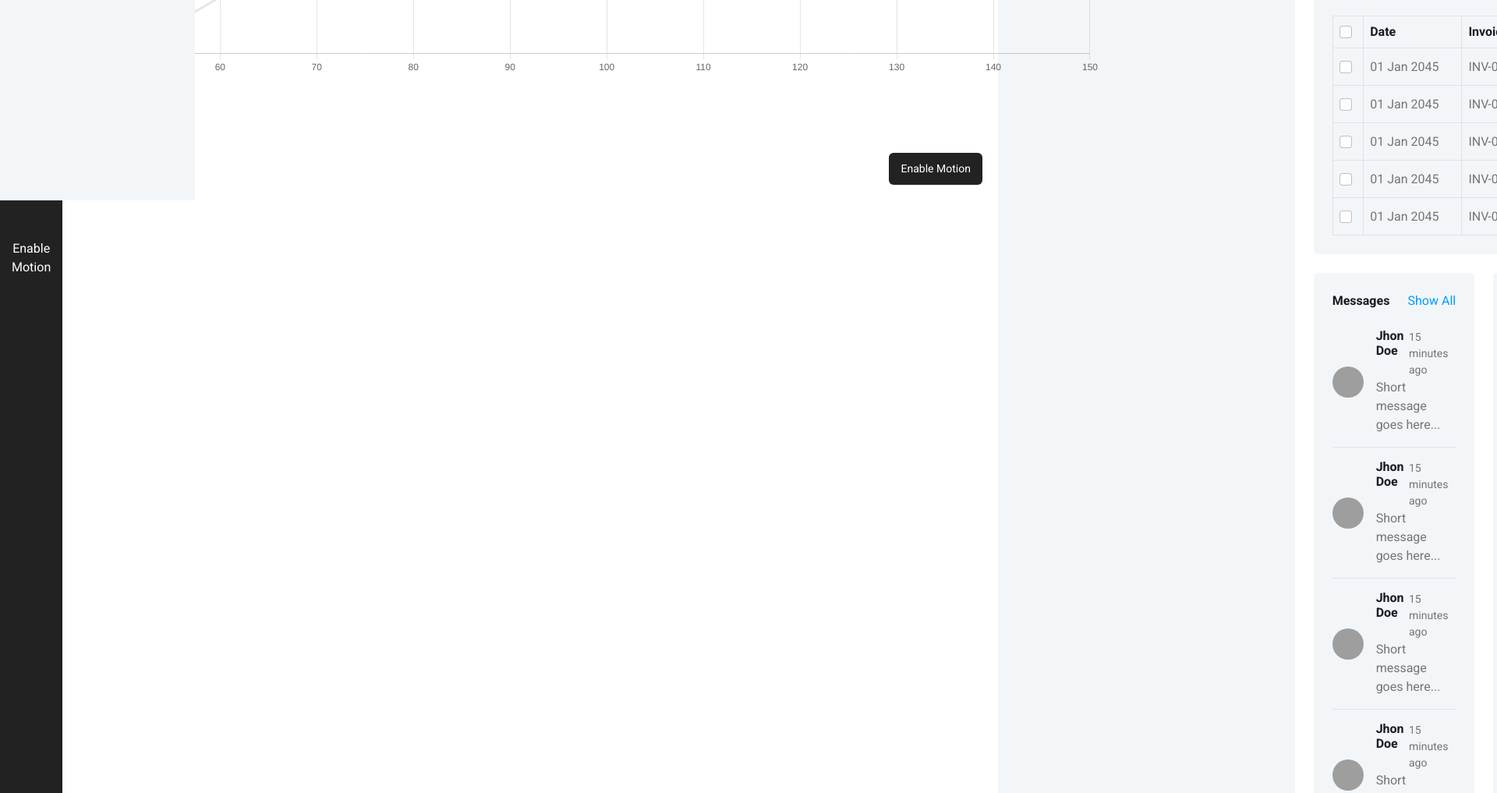
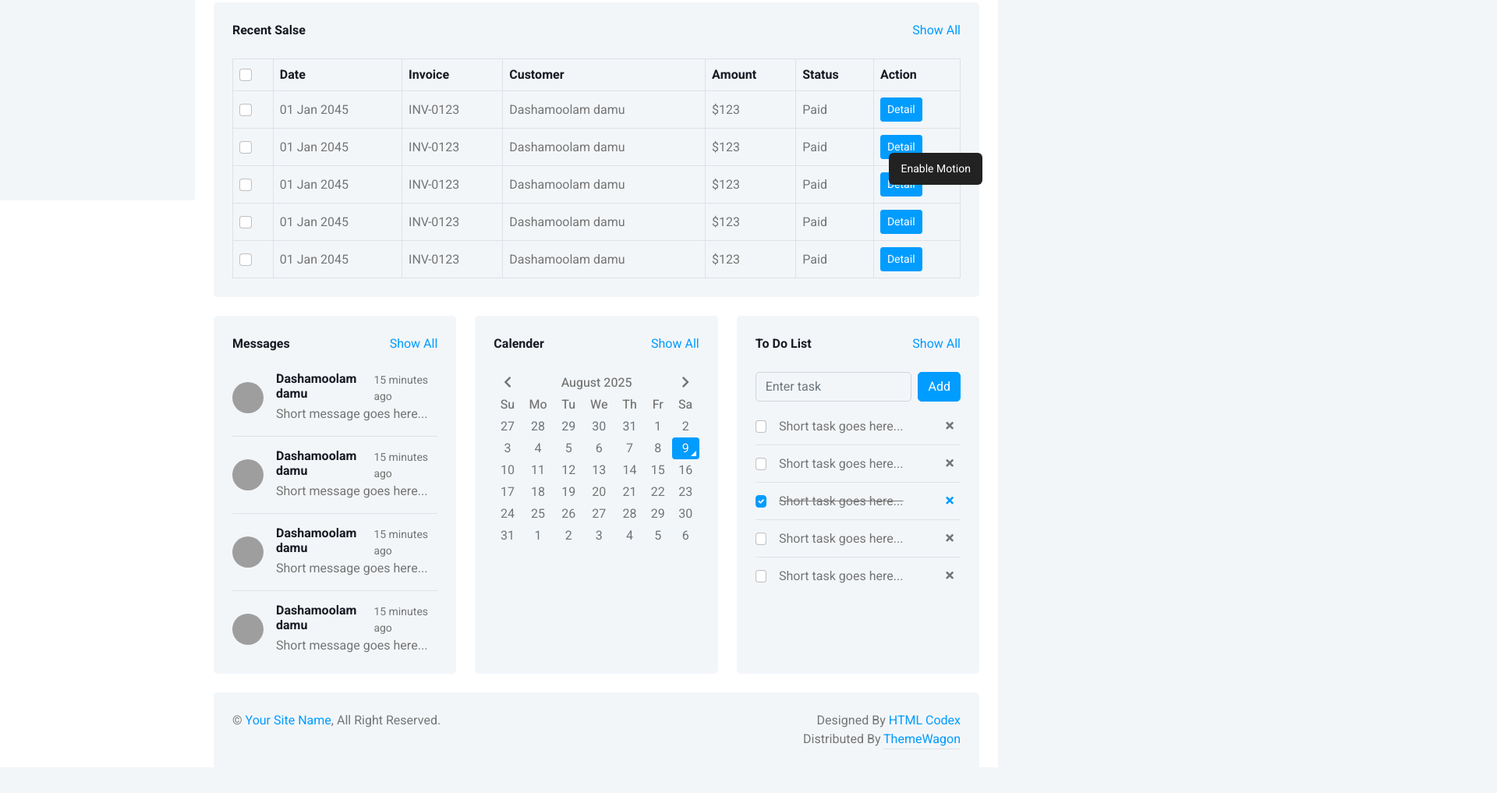
Before and after one commit to midhunnm/use, a plain HTML site: page index.html in a window 1280 px wide. Shown: the part 543-1560 px from the top of the page at 78% size, 1920 px wide, since content can reach past the window. After the commit the page ends 1527 px from the top, so only its background shows below. Drawn offline with nearby package versions, Linux system fonts and the light colour scheme; grey boxes are pictures that could not be loaded.

Commit message:
first commit

```diff
--- a/index.html
+++ b/index.html
@@ -40,19 +40,8 @@
             </div>
         </div>
         <!-- Spinner End -->
-<button id="motionButton" style="
-    padding: 10px 15px;
-    background: #222;
-    color: white;
-    border: none;
-    border-radius: 6px;
-    cursor: pointer;
-">
-    Enable Motion
-</button>
 
-    Enable Motion
-</button>
+
 
 
         <!-- Sidebar Start -->
@@ -98,7 +87,7 @@
             </nav>
         </div>
         <!-- Sidebar End -->
-        <canvas id="line-chart" width="400" height="200"></canvas>
+
 
 
         <!-- Content Start -->
@@ -125,7 +114,7 @@
                                 <div class="d-flex align-items-center">
                                     <img class="rounded-circle" src="https://encrypted-tbn0.gstatic.com/images?q=tbn:ANd9GcQobm_pUmVmjB-c6pblh9YRtW9BKXLb_-_9fQ&s" alt="" style="width: 40px; height: 40px;">
                                     <div class="ms-2">
-                                        <h6 class="fw-normal mb-0">Jhon send you a message</h6>
+                                        <h6 class="fw-normal mb-0">Damu send you a message</h6>
                                         <small>15 minutes ago</small>
                                     </div>
                                 </div>
@@ -135,7 +124,7 @@
                                 <div class="d-flex align-items-center">
                                     <img class="rounded-circle" src="https://encrypted-tbn0.gstatic.com/images?q=tbn:ANd9GcQobm_pUmVmjB-c6pblh9YRtW9BKXLb_-_9fQ&s" alt="" style="width: 40px; height: 40px;">
                                     <div class="ms-2">
-                                        <h6 class="fw-normal mb-0">Jhon send you a message</h6>
+                                        <h6 class="fw-normal mb-0">Damu send you a message</h6>
                                         <small>15 minutes ago</small>
                                     </div>
                                 </div>
@@ -145,7 +134,7 @@
                                 <div class="d-flex align-items-center">
                                     <img class="rounded-circle" src="https://encrypted-tbn0.gstatic.com/images?q=tbn:ANd9GcQobm_pUmVmjB-c6pblh9YRtW9BKXLb_-_9fQ&s" alt="" style="width: 40px; height: 40px;">
                                     <div class="ms-2">
-                                        <h6 class="fw-normal mb-0">Jhon send you a message</h6>
+                                        <h6 class="fw-normal mb-0">Damu send you a message</h6>
                                         <small>15 minutes ago</small>
                                     </div>
                                 </div>
@@ -180,7 +169,7 @@
                     </div>
                     <div class="nav-item dropdown">
                         <a href="#" class="nav-link dropdown-toggle" data-bs-toggle="dropdown">
-                            <img class="rounded-circle me-lg-2" src="img/user.jpg" alt="" style="width: 40px; height: 40px;">
+                            <img class="rounded-circle me-lg-2" src="https://encrypted-tbn0.gstatic.com/images?q=tbn:ANd9GcQobm_pUmVmjB-c6pblh9YRtW9BKXLb_-_9fQ&s" alt="" style="width: 40px; height: 40px;">
                             <span class="d-none d-lg-inline-flex">Dashamoolam Damu</span>
                         </a>
                         <div class="dropdown-menu dropdown-menu-end bg-light border-0 rounded-0 rounded-bottom m-0">
@@ -289,7 +278,7 @@
                                     <td><input class="form-check-input" type="checkbox"></td>
                                     <td>01 Jan 2045</td>
                                     <td>INV-0123</td>
-                                    <td>Jhon Doe</td>
+                                    <td>Dashamoolam damu</td>
                                     <td>$123</td>
                                     <td>Paid</td>
                                     <td><a class="btn btn-sm btn-primary" href="">Detail</a></td>
@@ -298,7 +287,7 @@
                                     <td><input class="form-check-input" type="checkbox"></td>
                                     <td>01 Jan 2045</td>
                                     <td>INV-0123</td>
-                                    <td>Jhon Doe</td>
+                                    <td>Dashamoolam damu</td>
                                     <td>$123</td>
                                     <td>Paid</td>
                                     <td><a class="btn btn-sm btn-primary" href="">Detail</a></td>
@@ -307,7 +296,7 @@
                                     <td><input class="form-check-input" type="checkbox"></td>
                                     <td>01 Jan 2045</td>
                                     <td>INV-0123</td>
-                                    <td>Jhon Doe</td>
+                                    <td>Dashamoolam damu</td>
                                     <td>$123</td>
                                     <td>Paid</td>
                                     <td><a class="btn btn-sm btn-primary" href="">Detail</a></td>
@@ -316,7 +305,7 @@
                                     <td><input class="form-check-input" type="checkbox"></td>
                                     <td>01 Jan 2045</td>
                                     <td>INV-0123</td>
-                                    <td>Jhon Doe</td>
+                                    <td>Dashamoolam damu</td>
                                     <td>$123</td>
                                     <td>Paid</td>
                                     <td><a class="btn btn-sm btn-primary" href="">Detail</a></td>
@@ -325,7 +314,7 @@
                                     <td><input class="form-check-input" type="checkbox"></td>
                                     <td>01 Jan 2045</td>
                                     <td>INV-0123</td>
-                                    <td>Jhon Doe</td>
+                                    <td>Dashamoolam damu</td>
                                     <td>$123</td>
                                     <td>Paid</td>
                                     <td><a class="btn btn-sm btn-primary" href="">Detail</a></td>
@@ -351,7 +340,7 @@
                                 <img class="rounded-circle flex-shrink-0" src="https://encrypted-tbn0.gstatic.com/images?q=tbn:ANd9GcQobm_pUmVmjB-c6pblh9YRtW9BKXLb_-_9fQ&s" alt="" style="width: 40px; height: 40px;">
                                 <div class="w-100 ms-3">
                                     <div class="d-flex w-100 justify-content-between">
-                                        <h6 class="mb-0">Jhon Doe</h6>
+                                        <h6 class="mb-0">Dashamoolam damu</h6>
                                         <small>15 minutes ago</small>
                                     </div>
                                     <span>Short message goes here...</span>
@@ -361,7 +350,7 @@
                                 <img class="rounded-circle flex-shrink-0" src="https://encrypted-tbn0.gstatic.com/images?q=tbn:ANd9GcQobm_pUmVmjB-c6pblh9YRtW9BKXLb_-_9fQ&s" alt="" style="width: 40px; height: 40px;">
                                 <div class="w-100 ms-3">
                                     <div class="d-flex w-100 justify-content-between">
-                                        <h6 class="mb-0">Jhon Doe</h6>
+                                        <h6 class="mb-0">Dashamoolam damu</h6>
                                         <small>15 minutes ago</small>
                                     </div>
                                     <span>Short message goes here...</span>
@@ -371,7 +360,7 @@
                                 <img class="rounded-circle flex-shrink-0" src="https://encrypted-tbn0.gstatic.com/images?q=tbn:ANd9GcQobm_pUmVmjB-c6pblh9YRtW9BKXLb_-_9fQ&s" alt="" style="width: 40px; height: 40px;">
                                 <div class="w-100 ms-3">
                                     <div class="d-flex w-100 justify-content-between">
-                                        <h6 class="mb-0">Jhon Doe</h6>
+                                        <h6 class="mb-0">Dashamoolam damu</h6>
                                         <small>15 minutes ago</small>
                                     </div>
                                     <span>Short message goes here...</span>
@@ -381,7 +370,7 @@
                                 <img class="rounded-circle flex-shrink-0" src="https://encrypted-tbn0.gstatic.com/images?q=tbn:ANd9GcQobm_pUmVmjB-c6pblh9YRtW9BKXLb_-_9fQ&s" alt="" style="width: 40px; height: 40px;">
                                 <div class="w-100 ms-3">
                                     <div class="d-flex w-100 justify-content-between">
-                                        <h6 class="mb-0">Jhon Doe</h6>
+                                        <h6 class="mb-0">Dashamoolam damu</h6>
                                         <small>15 minutes ago</small>
                                     </div>
                                     <span>Short message goes here...</span>
--- a/js/main.js
+++ b/js/main.js
@@ -200,26 +200,40 @@
         tiltForce.y = (event.beta || 0) / 20;
     }
 
+    const MAX_OFFSET = 30;  // maximum movement in pixels
+const SPRING = 0.05;    // pull-back speed
+
 function updatePhysics() {
     if (motionActive) {
         items.forEach((el, i) => {
+            // Apply tilt & random noise
             velocities[i].x += tiltForce.x + (Math.random() - 0.5) * 0.2;
             velocities[i].y += tiltForce.y + (Math.random() - 0.5) * 0.2;
 
+            // Pull toward 0 (spring-back)
+            velocities[i].x += -parseFloat(el.dataset.tx) * SPRING;
+            velocities[i].y += -parseFloat(el.dataset.ty) * SPRING;
+
+            // Apply friction
             velocities[i].x *= friction;
             velocities[i].y *= friction;
 
+            // Update position
             let tx = parseFloat(el.dataset.tx) + velocities[i].x;
             let ty = parseFloat(el.dataset.ty) + velocities[i].y;
 
+            // Clamp to prevent going out of bounds
+            tx = Math.max(-MAX_OFFSET, Math.min(MAX_OFFSET, tx));
+            ty = Math.max(-MAX_OFFSET, Math.min(MAX_OFFSET, ty));
+
             el.dataset.tx = tx;
             el.dataset.ty = ty;
-
             el.style.transform = `translate(${tx}px, ${ty}px)`;
         });
     }
     requestAnimationFrame(updatePhysics);
 }
+
 
     // Create motion toggle button
     $(document).ready(function () {
```
Also changed, not shown: typography.html (+1 -1 lines), bootstrap-admin-template-free.jpg (deleted). Lines whose indentation alone changed are shown as unchanged.
